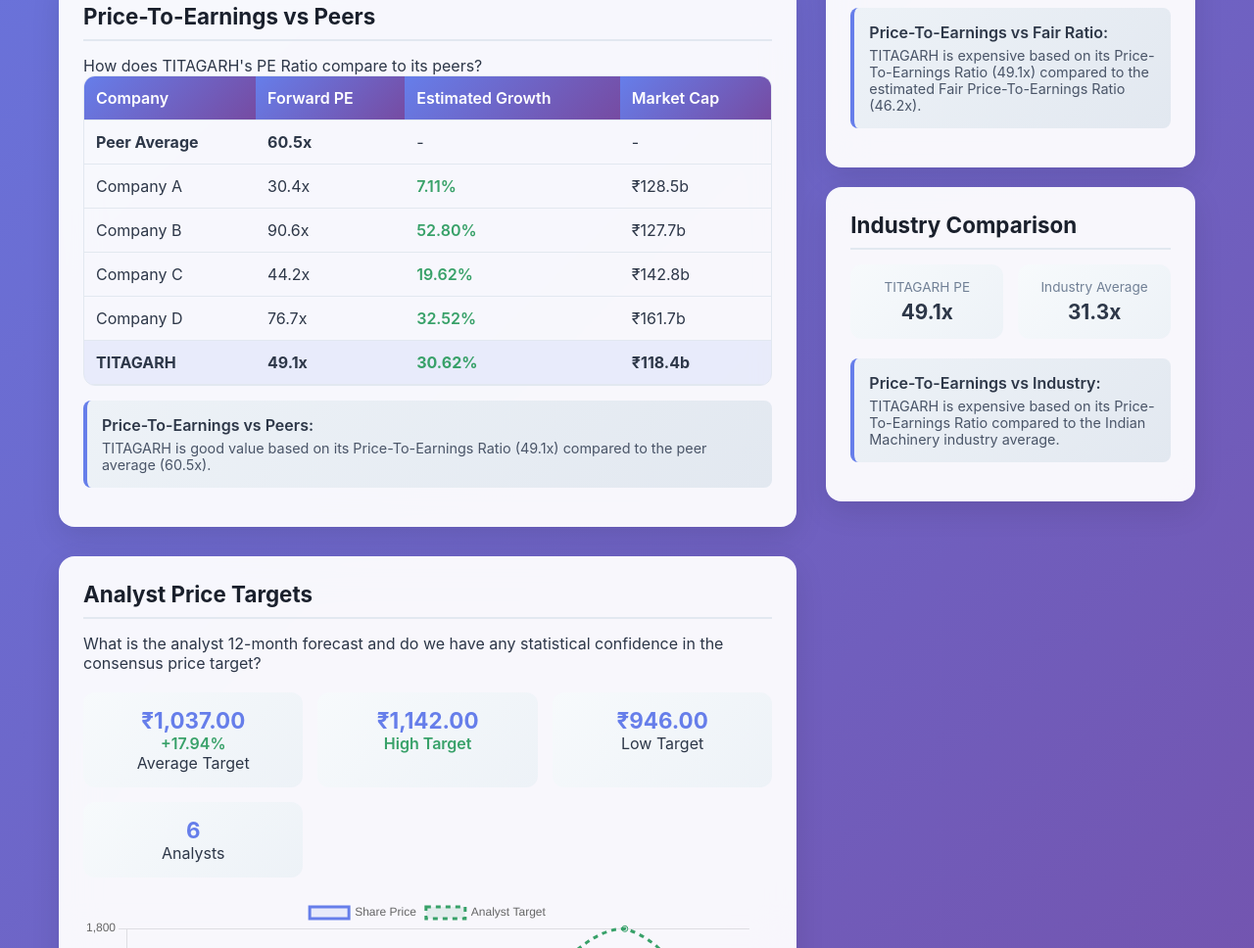
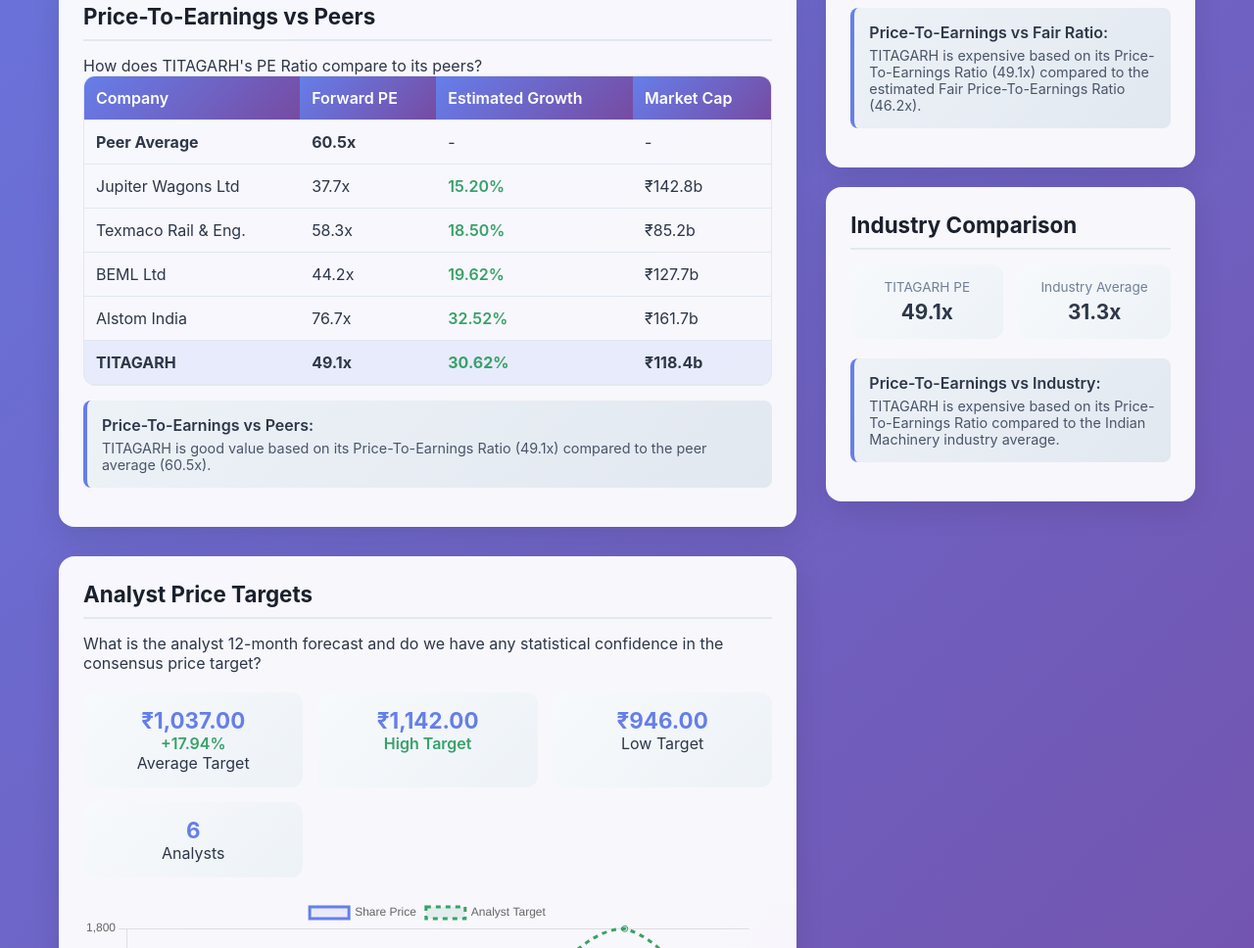
Before and after one commit to savilla17/titagarh-valuation, a plain HTML site: page index.html in a window 1280 px wide. Shown: the part 948-1916 px from the top of the page at 98% size. Drawn offline with nearby package versions, Linux system fonts and the light colour scheme.

Commit message:
index.html

```diff
--- a/index.html
+++ b/index.html
@@ -332,25 +332,25 @@
                                     <td>-</td>
                                 </tr>
                                 <tr>
-                                    <td>Company A</td>
-                                    <td>30.4x</td>
-                                    <td class="positive">7.11%</td>
-                                    <td>₹128.5b</td>
+                                    <td>Jupiter Wagons Ltd</td>
+                                    <td>37.7x</td>
+                                    <td class="positive">15.20%</td>
+                                    <td>₹142.8b</td>
                                 </tr>
                                 <tr>
-                                    <td>Company B</td>
-                                    <td>90.6x</td>
-                                    <td class="positive">52.80%</td>
+                                    <td>Texmaco Rail & Eng.</td>
+                                    <td>58.3x</td>
+                                    <td class="positive">18.50%</td>
+                                    <td>₹85.2b</td>
+                                </tr>
+                                <tr>
+                                    <td>BEML Ltd</td>
+                                    <td>44.2x</td>
+                                    <td class="positive">19.62%</td>
                                     <td>₹127.7b</td>
                                 </tr>
                                 <tr>
-                                    <td>Company C</td>
-                                    <td>44.2x</td>
-                                    <td class="positive">19.62%</td>
-                                    <td>₹142.8b</td>
-                                </tr>
-                                <tr>
-                                    <td>Company D</td>
+                                    <td>Alstom India</td>
                                     <td>76.7x</td>
                                     <td class="positive">32.52%</td>
                                     <td>₹161.7b</td>
```
